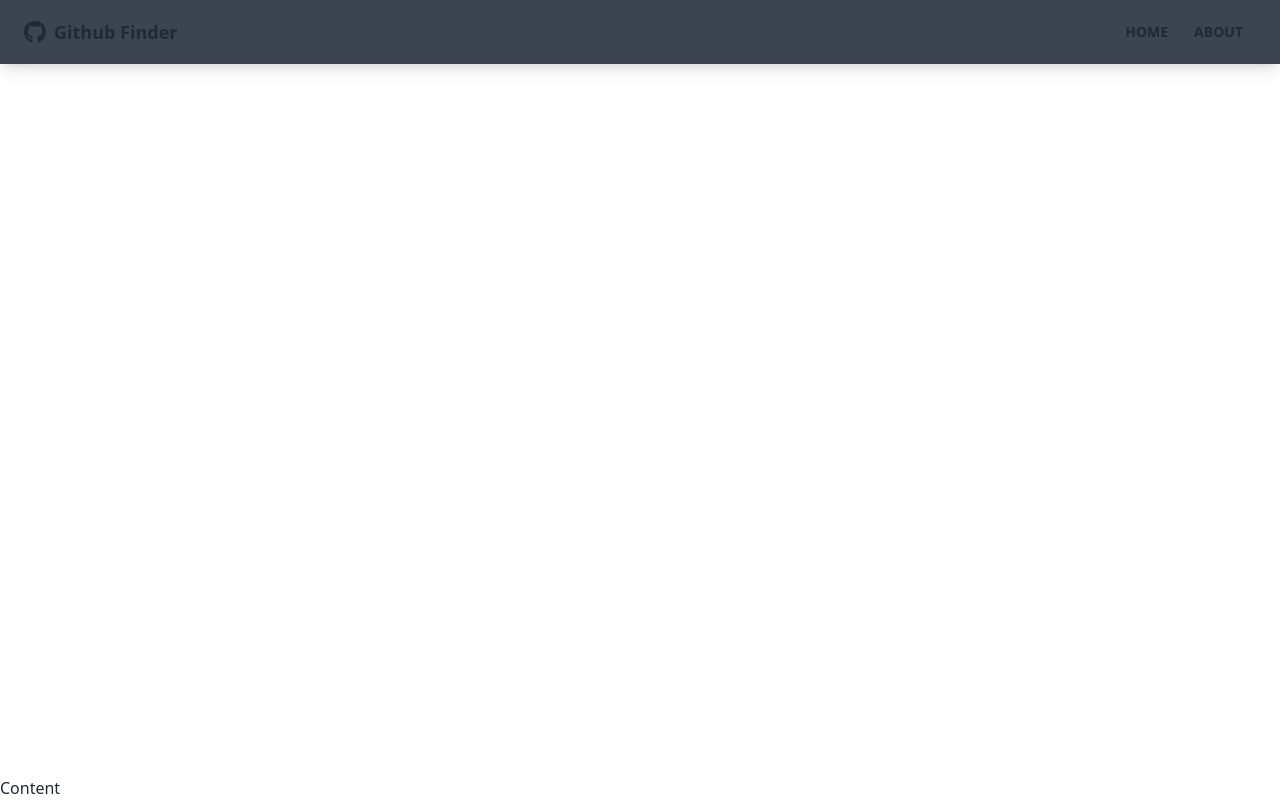
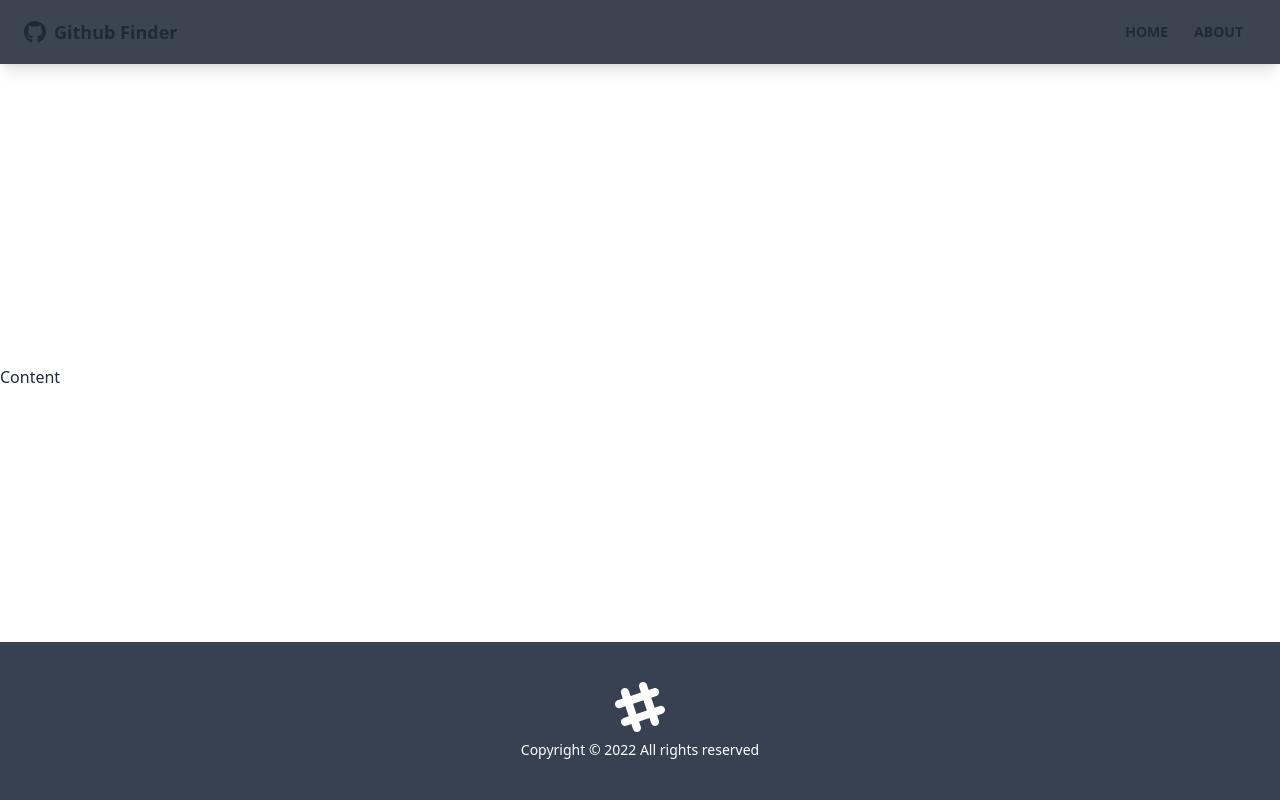
Before and after one commit to mrcruz117/githubfinder, a React (Create React App) app: page / in a window 1280 px wide. Built offline with nearby package versions, Linux system fonts and the light colour scheme.

Commit message:
made a footer element

```diff
--- a/src/App.js
+++ b/src/App.js
@@ -1,12 +1,15 @@
 import { BrowserRouter as Router, Route } from "react-router-dom";
 import Navbar from "./components/layout/Navbar";
+import Footer from "./components/layout/Footer";
 
 function App() {
   return (
     <Router>
       <div className="flex flex-col justify-between h-screen">
         <Navbar />
+
         <main>Content</main>
+        <Footer />
       </div>
     </Router>
   );
--- /dev/null
+++ b/src/components/layout/Footer.jsx
@@ -0,0 +1,23 @@
+function Footer() {
+  const footerYear = new Date().getFullYear();
+  return (
+    <footer className="footer p-10 bg-gray-700 text-primary-content footer-center">
+      <div>
+        <svg
+          width="50"
+          height="50"
+          viewBox="0 0 24 24"
+          xmlns="http://www.w3.org/2000/svg"
+          fillRule="evenodd"
+          clipRule="evenodd"
+          className="inline-block fill-current"
+        >
+          <path d="M22.672 15.226l-2.432.811.841 2.515c.33 1.019-.209 2.127-1.23 2.456-1.15.325-2.148-.321-2.463-1.226l-.84-2.518-5.013 1.677.84 2.517c.391 1.203-.434 2.542-1.831 2.542-.88 0-1.601-.564-1.86-1.314l-.842-2.516-2.431.809c-1.135.328-2.145-.317-2.463-1.229-.329-1.018.211-2.127 1.231-2.456l2.432-.809-1.621-4.823-2.432.808c-1.355.384-2.558-.59-2.558-1.839 0-.817.509-1.582 1.327-1.846l2.433-.809-.842-2.515c-.33-1.02.211-2.129 1.232-2.458 1.02-.329 2.13.209 2.461 1.229l.842 2.515 5.011-1.677-.839-2.517c-.403-1.238.484-2.553 1.843-2.553.819 0 1.585.509 1.85 1.326l.841 2.517 2.431-.81c1.02-.33 2.131.211 2.461 1.229.332 1.018-.21 2.126-1.23 2.456l-2.433.809 1.622 4.823 2.433-.809c1.242-.401 2.557.484 2.557 1.838 0 .819-.51 1.583-1.328 1.847m-8.992-6.428l-5.01 1.675 1.619 4.828 5.011-1.674-1.62-4.829z"></path>
+        </svg>
+        <p>Copyright &copy; {footerYear} All rights reserved</p>
+      </div>
+    </footer>
+  );
+}
+
+export default Footer;
```
